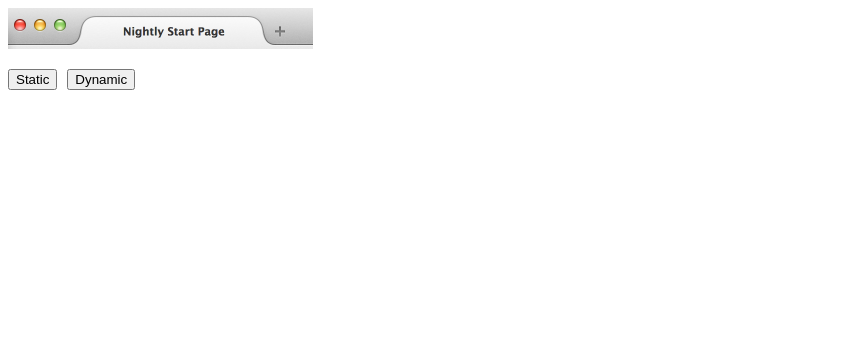
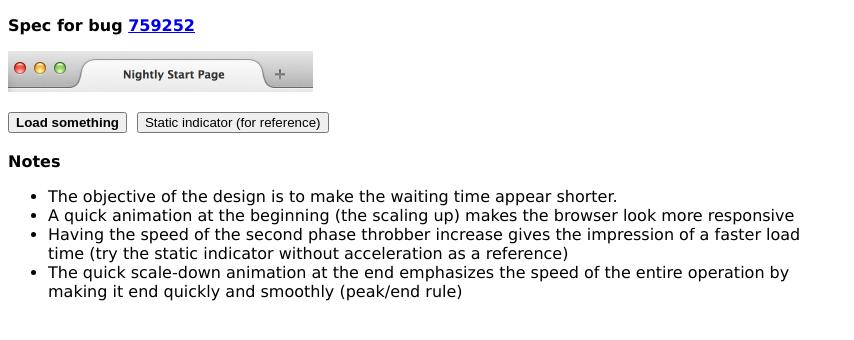
Before and after one commit to phlsa/ff-loading-indicators, a plain HTML site: page index.html in a window 1280 px wide. Shown: the whole page, without its empty margins (0-854 px from the left). Drawn offline with Linux system fonts and the light colour scheme.

Commit message:
added descriptions

```diff
--- a/css/style.css
+++ b/css/style.css
@@ -1,3 +1,7 @@
+body {
+	font-family: "Lucida Grande", "Lucida Sans Unicode", sans-serif;
+}
+
 .backdrop {
 	position: relative;
 	width: 305px;
@@ -41,7 +45,7 @@ button {
 .phase-2 {
 	background-image: url('../img/loading.png');
 	animation: clockwise 3s;
-	animation-timing-function: cubic-bezier(0.5, 0.4, 0.7, 0.5);
+	animation-timing-function: cubic-bezier(0.5, 0.3, 0.7, 0.6);
 }
 .phase-2.finishing {
 	animation: clockwise-finish 0.37s linear infinite;
--- a/index.html
+++ b/index.html
@@ -8,13 +8,27 @@
 	<script type="text/javascript" src="./js/app.js"></script>
 </head>
 <body>
+<p>
+  <strong>Spec for bug <a href="https://bugzilla.mozilla.org/show_bug.cgi?id=759252">759252</a></strong>
+</p>
 <div class="backdrop">
 	<div id="indicator" class="indicator out">
 		<div></div>
 	</div>
 </div>
-<button class="static">Static</button>
-<button class="dynamic">Dynamic</button>
+<button class="dynamic"><strong>Load something</strong></button>
+<button class="static">Static indicator (for reference)</button>
+
+<p style="clear:both; margin-top:60px;">
+  <strong>Notes</strong><br>
+  <ul style="width:60%">
+    <li>The objective of the design is to make the waiting time appear shorter.</li>
+    <li>A quick animation at the beginning (the scaling up) makes the browser look more responsive</li>
+    <li>Having the speed of the second phase throbber increase gives the impression of a faster load time (try the static indicator without acceleration as a reference)</li>
+    <li>The quick scale-down animation at the end emphasizes the speed of the entire operation by making it end quickly and smoothly (peak/end rule)</li>
+  </ul>
+</p>
+
 <div class="preload"></div>
 </body>
 </html>
```
